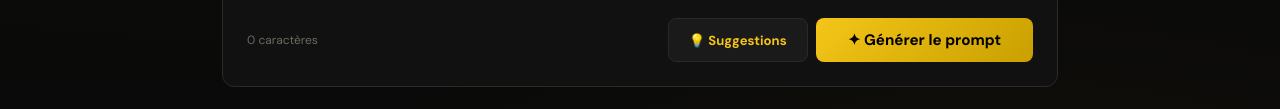
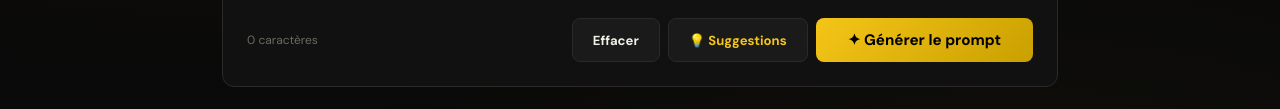
Before and after one commit to VincentSLD/Prompts, a plain HTML site: page index.html in a window 1280 px wide. Shown: the part 438-547 px from the top of the page. Drawn offline with nearby package versions, Linux system fonts and the light colour scheme.

Commit message:
Add clear button to reset input text
Co-Authored-By: Claude Opus 4.6 (1M context) <noreply@anthropic.com>

```diff
--- a/index.html
+++ b/index.html
@@ -785,6 +785,7 @@ main {
     <div class="input-footer">
       <span class="char-count" id="charCount">0 caractères</span>
       <div class="input-btns">
+        <button class="btn" onclick="clearInput()">Effacer</button>
         <button class="btn suggest-btn" id="suggestBtn" onclick="suggest()">💡 Suggestions</button>
         <button class="generate-btn" id="generateBtn" onclick="generate()">
           ✦ Générer le prompt
@@ -1285,6 +1286,16 @@ function updateCharCount() {
 document.getElementById('userInput').addEventListener('input', updateCharCount);
 
 // ══════════════════════════════════════
+// CLEAR INPUT
+// ══════════════════════════════════════
+function clearInput() {
+  document.getElementById('userInput').value = '';
+  updateCharCount();
+  document.getElementById('suggestSection').classList.remove('visible');
+  document.getElementById('resultSection').classList.remove('visible');
+}
+
+// ══════════════════════════════════════
 // SUGGESTIONS
 // ══════════════════════════════════════
 let lastImproved = '';
```
